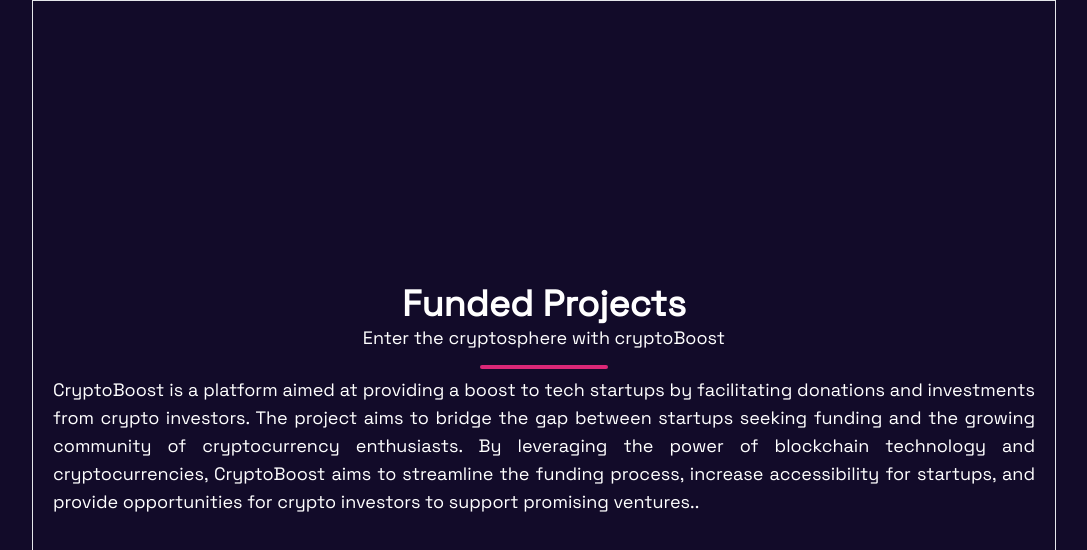
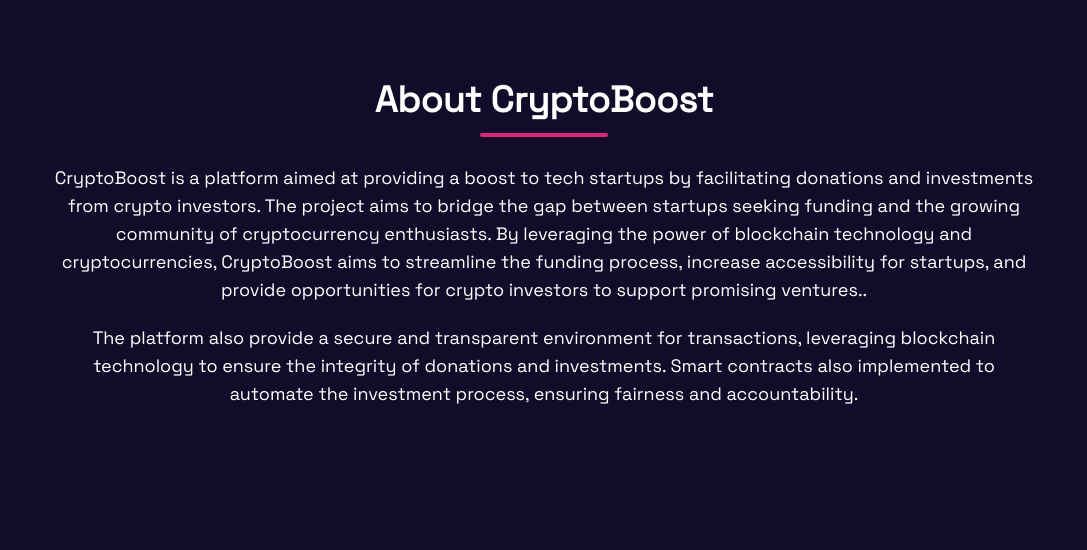
Before and after one commit to Tosmel2/Cryptoboost, a Next.js app: page /about in a window 1280 px wide. Shown: the top 550 px of the page, without its empty margins (96-1183 px from the left). Built offline with nearby package versions, Linux system fonts and the light colour scheme.

Commit message:
feat:integrating smart contract

```diff
--- a/components/FundedProjects.jsx
+++ b/components/FundedProjects.jsx
@@ -109,17 +109,17 @@
     <>
       <div className='projects-container md:flex md:justify-between md:items-center w-full md:flex-wrap'>
 
-          <div className='project-card md:w-[32%] lg:w-[23%] mb-5 rounded-2xl w-full h-[70vh] border border-solid border-white'>
+        <div className='project-card md:w-[32%] lg:w-[23%] mb-5 rounded-2xl w-full h-[70vh] border border-solid border-white'>
             <div className='project-card-image relative rounded-2xl md:rounded-b-none h-1/2 w-full bg-slate-800'>
             <Image
-            src={lmsImg}
+            src={roboImg}
             className='object-cover h-full w-full object-center rounded-2xl'
             quality={100}
             />
             <p className='rounded-3xl px-5 py-1 text-sm text-center bg-white text-amber-500 font-bold absolute bottom-2 right-3'>Upcoming</p>
             </div>
             <div className='project-card-content rounded-b-xl bg-white px-2 h-1/2 w-full'>
-              <h2 className='text-2xl font-bold py-2 text-black'>Web3 LMS</h2>
+              <h2 className='text-2xl font-bold py-2 text-black'>RoboWorks</h2>
               <h3 className='font-semibold text-lg text-purple-800'>100 BNB</h3>
               <p className='font-semibold py-2 text-black'>progress(1%)</p>
               <div class="w-full bg-gray-200 rounded-full h-4 mb-2">
@@ -148,14 +148,14 @@
           <div className='project-card md:w-[32%] lg:w-[23%] mb-5 rounded-2xl w-full h-[70vh] border border-solid border-white'>
             <div className='project-card-image relative rounded-2xl md:rounded-b-none h-1/2 w-full bg-slate-800'>
             <Image
-            src={roboImg}
+            src={lmsImg}
             className='object-cover h-full w-full object-center rounded-2xl'
             quality={100}
             />
             <p className='rounded-3xl px-5 py-1 text-sm text-center bg-white text-amber-500 font-bold absolute bottom-2 right-3'>Upcoming</p>
             </div>
             <div className='project-card-content rounded-b-xl bg-white px-2 h-1/2 w-full'>
-              <h2 className='text-2xl font-bold py-2 text-black'>RoboWorks</h2>
+              <h2 className='text-2xl font-bold py-2 text-black'>Web3 LMS</h2>
               <h3 className='font-semibold text-lg text-purple-800'>100 BNB</h3>
               <p className='font-semibold py-2 text-black'>progress(1%)</p>
               <div class="w-full bg-gray-200 rounded-full h-4 mb-2">
--- a/components/Nav.jsx
+++ b/components/Nav.jsx
@@ -9,7 +9,7 @@
   const [isMenuOpen, setIsMenuOpen] = useState(false);
 
   return (
-    <div class="mx-auto md:w-[90%] w-full  md:pt-5">
+    <div class="mx-auto md:w-[90%] w-full  md:py-3">
       {/* <div class="sm:max-w-xl md:max-w-full lg:max-w-screen-xl md:px-24 lg:px-8 md:pt-5"> */}
       <div class="relative flex items-center justify-between px-3">
         <a href="/" class="inline-flex items-center">
--- a/pages/about.jsx
+++ b/pages/about.jsx
@@ -3,15 +3,16 @@
 const About = () => {
   return (
     <>
-    <main className='w-full bg-[#120b29] h-screen'>
-      <section className='md:w-[80%] mx-auto w-[90%] h-full flex flex-col justify-center items-center border'>
-      <div className='text-center'>
-        <h1 className='text-2xl md:text-4xl font-bold text-white'>Funded Projects</h1>
-          <p className='text-md md:text-lg text-white'>Enter the cryptosphere with cryptoBoost</p>
+    <main className='w-full bg-[#120b29] md:h-screen h-full'>
+      <section className='md:w-[80%] mx-auto w-[90%] h-full md:pt-20 pt-10'>
+      <div className='text-center pb-5'>
+        <h1 className='text-2xl md:text-4xl font-bold text-white'>About CryptoBoost</h1>
         <div className='w-32 h-1 text-center inline-flex mt-0 rounded-3xl bg-pink-600'></div>
       </div>
-          <p className='md:text-justify text-center text-lg px-5 text-white'>
+          <p className='text-center md:text-lg px-5 text-white'>
             CryptoBoost is a platform aimed at providing a boost to tech startups by facilitating donations and investments from crypto investors. The project aims to bridge the gap between startups seeking funding and the growing community of cryptocurrency enthusiasts. By leveraging the power of blockchain technology and cryptocurrencies, CryptoBoost aims to streamline the funding process, increase accessibility for startups, and provide opportunities for crypto investors to support promising ventures..
+          </p>
+          <p className=' text-center md:text-lg px-5 text-white pt-5'>The platform also provide a secure and transparent environment for transactions, leveraging blockchain technology to ensure the integrity of donations and investments. Smart contracts also implemented to automate the investment process, ensuring fairness and accountability.
           </p>
       </section>
     </main>
--- a/pages/create_campaign.jsx
+++ b/pages/create_campaign.jsx
@@ -25,7 +25,7 @@
             </div>
 
             <div className="space-y-1">
-              <label htmlFor="message" className="block text-sm font-bold text-white md:p-2">Project Description*</label>
+              <label htmlFor="message" className="block text-sm font-bold text-white md:p-2">Campaign Description*</label>
               <textarea type="text" name="message" rows={10} cols={50} placeholder="write about the project" className="w-full p-2 border bg-transparent rounded-lg focus:outline-none pl-4 resize-none text-white" />
             </div>
 
--- a/pages/index.jsx
+++ b/pages/index.jsx
@@ -55,8 +55,14 @@
         <div className='md:w-[80%] w-[90%] mx-auto md:pt-8 md:pb-6 '>
           <div className='flex justify-center md:justify-start items-center h-[60vh]'>
             <div className='w-full md:w-[45%] md:flex md:justify-center md:flex-col md:pt-10'>
-              <h1 className='inter-font text-2xl text-center md:text-left md:text-4xl font-bold uppercase text-white'>Decentralized Crowdfunding <br /> for Tech Startups.
+              <div className='leading-3 text-center'>
+              <h1 className='inter-font text-2xl text-center md:text-left md:text-4xl font-bold uppercase text-white'>Decentralized</h1>
+              <h1 className='inter-font text-2xl text-center md:text-left md:text-4xl font-bold uppercase text-white'>Crowdfunding
               </h1>
+              <h1 className='inter-font text-2xl text-center md:text-left md:text-4xl font-bold uppercase text-white'>for Tech Startup.
+              </h1>
+              </div>
+
 
               <div className='text-center md:text-left'>
                 <Button type='submit' className='md:w-[40%] w-[70%] mt-5 mr-3 px-6 py-2.5 font-semibold rounded-3xl text-white bg-gradient-to-r from-[#84399F] to-[#080512]'><a href="/create_campaign">Create project</a></Button>
@@ -67,16 +73,9 @@
             </div>
           </div>
         </div>
-        <div className='w-full h-20 absolute bottom-0 right-0 bg-gradient-to-t from-[#120b29]'>
+        <div className='hidden md:block w-full h-20 absolute bottom-0 right-0 bg-gradient-to-t from-[#120b29]'>
 
         </div>
-        {/* <div className='w-full h-24'>
-          <Image
-            src={bottomhero}
-            className='object-cover h-full w-full object-center'
-            quality={100}
-          />
-        </div> */}
       </section>
 
       <section className='w-full py-3 md:py-8'>
```
Also changed, not shown: styles/dist/globals-output.css.
